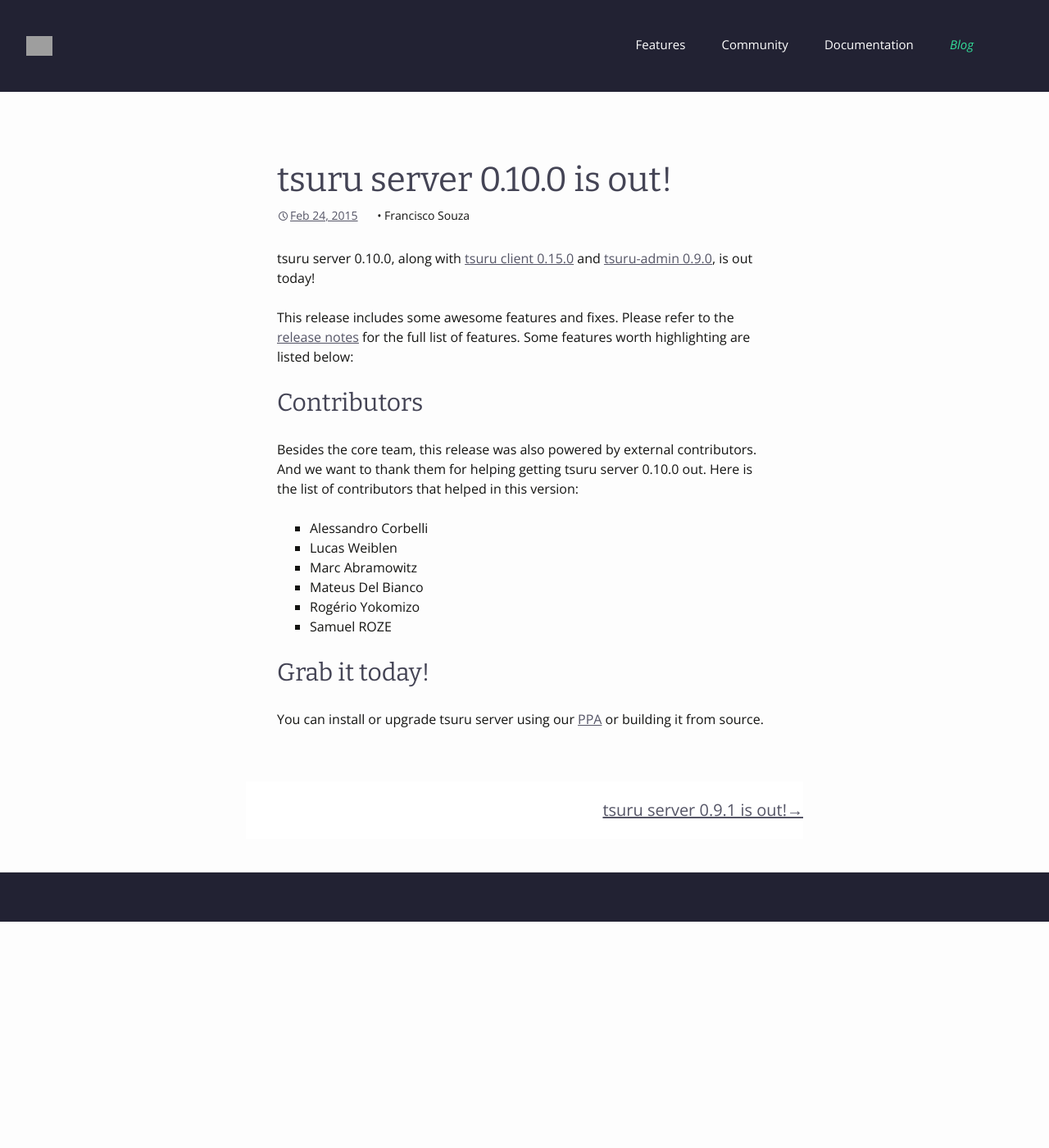
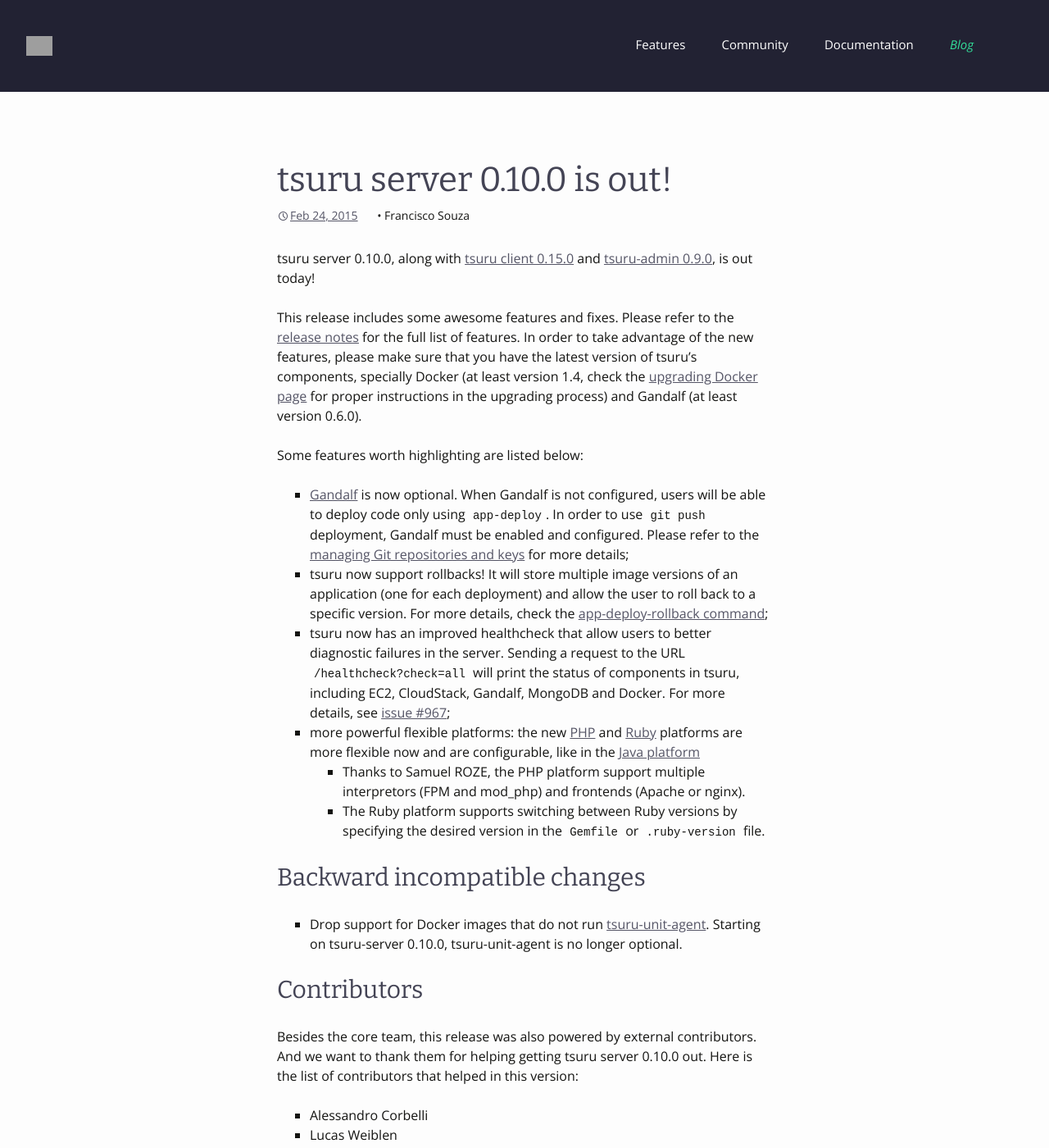
Before and after one commit to tsuru/tsuru.github.io, a Jekyll site: the page built from _posts/2015-02-24-tsuru-server-0-10-0-is-out.markdown, in a window 1280 px wide and 1400 px high. Shown: the whole window at 82% size. Built offline with Jekyll 4.4.1, drawn with Linux system fonts in a browser that asks for light colours; nearby versions of some CDN libraries; comment, search, counter and statistics services are not loaded; grey boxes are pictures that could not be loaded.

Commit message:
posts/0.10.0: finishing the post (I think)

```diff
--- a/_posts/2015-02-24-tsuru-server-0-10-0-is-out.markdown
+++ b/_posts/2015-02-24-tsuru-server-0-10-0-is-out.markdown
@@ -22,7 +22,20 @@
 
 tsuru server 0.10.0, along with [tsuru client 0.15.0](https://github.com/tsuru/tsuru-client/releases/tag/0.15.0) and [tsuru-admin 0.9.0](https://github.com/tsuru/tsuru-admin/releases/tag/0.9.0), is out today!
 
-This release includes some awesome features and fixes. Please refer to the [release notes](http://docs.tsuru.io/en/latest/releases/tsr/0.10.0.html) for the full list of features. Some features worth highlighting are listed below:
+This release includes some awesome features and fixes. Please refer to the [release notes](http://docs.tsuru.io/en/latest/releases/tsr/0.10.0.html) for the full list of features. In order to take advantage of the new features, please make sure that you have the latest version of tsuru's components, specially Docker (at least version 1.4, check the [upgrading Docker page](http://docs.tsuru.io/en/latest/managing/upgrading-docker.html) for proper instructions in the upgrading process) and Gandalf (at least version 0.6.0).
+
+Some features worth highlighting are listed below:
+
+* [Gandalf](https://github.com/tsuru/gandalf) is now optional. When Gandalf is not configured, users will be able to deploy code only using ``app-deploy``. In order to use ``git push`` deployment, Gandalf must be enabled and configured. Please refer to the [managing Git repositories and keys](http://docs.tsuru.io/en/latest/managing/repositories.html) for more details;
+* tsuru now support rollbacks! It will store multiple image versions of an application (one for each deployment) and allow the user to roll back to a specific version. For more details, check the [app-deploy-rollback command](http://tsuru-client.readthedocs.org/en/latest/reference.html#rollback-deploy);
+* tsuru now has an improved healthcheck that allow users to better diagnostic failures in the server. Sending a request to the URL ``/healthcheck?check=all`` will print the status of components in tsuru, including EC2, CloudStack, Gandalf, MongoDB and Docker. For more details, see [issue #967](https://github.com/tsuru/tsuru/issues/967);
+* more powerful flexible platforms: the new [PHP](https://github.com/tsuru/basebuilder/tree/master/php) and [Ruby](https://github.com/tsuru/basebuilder/tree/master/ruby) platforms are more flexible now and are configurable, like in the [Java platform](https://github.com/tsuru/basebuilder/tree/master/java)
+  - Thanks to Samuel ROZE, the PHP platform support multiple interpretors (FPM and mod_php) and frontends (Apache or nginx).
+  - The Ruby platform supports switching between Ruby versions by specifying the desired version in the ``Gemfile`` or ``.ruby-version`` file.
+
+##Backward incompatible changes
+
+* Drop support for Docker images that do not run [tsuru-unit-agent](https://github.com/tsuru/tsuru-unit-agent). Starting on tsuru-server 0.10.0, tsuru-unit-agent is no longer optional.
 
 ##Contributors
 
@@ -37,4 +50,4 @@
 
 ##Grab it today!
 
-You can install or upgrade tsuru server using our [PPA](http://docs.tsuru.io/en/master/installing/api.html#adding-repositories) or building it from source.
+You can install or upgrade tsuru server using our [PPA](http://docs.tsuru.io/en/latest/installing/api.html#adding-repositories) or building it from source.
```
